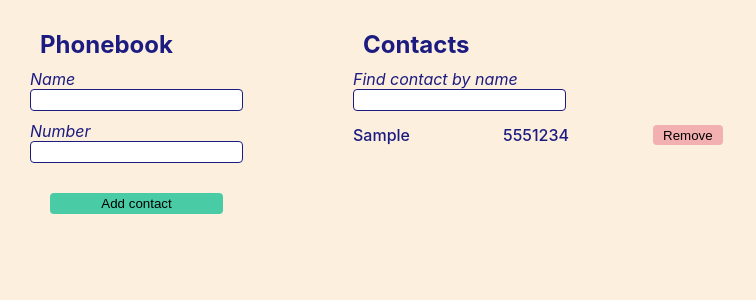
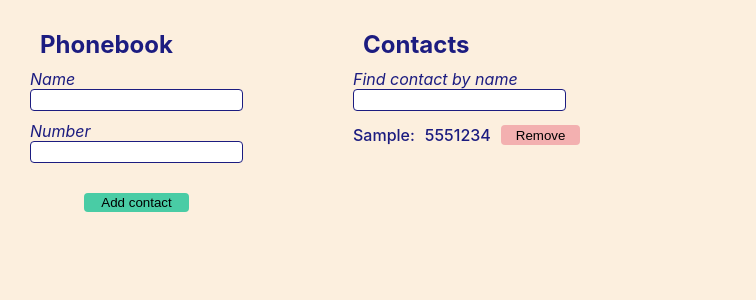
Before and after one commit to YuliaTsveleva/goit-react-hw-02-phonebook, a React (Create React App) app: page / in a window 1280 px wide. Both pictures are taken after typing "Sample", "5551234" into the empty fields and a click on the button "Add contact". Shown: the top 300 px of the page, without its empty margins (0-756 px from the left). Built offline with nearby package versions, Linux system fonts and the light colour scheme.

Commit message:
add contact list styles

```diff
--- a/src/Components/AddContactForm/AddContactForm.module.css
+++ b/src/Components/AddContactForm/AddContactForm.module.css
@@ -1,6 +1,7 @@
 .Form {
   display: flex;
   flex-direction: column;
+align-items: center;
 }
 
 .Label {
@@ -24,6 +25,7 @@
 
 .Button {
   margin: 20px;
+  padding: 0 15px;
   background-color: rgb(144, 238, 210);
   border:2px solid transparent;
   border-radius: 4px;
--- a/src/Components/ContactItem/ContactItem.js
+++ b/src/Components/ContactItem/ContactItem.js
@@ -5,8 +5,10 @@ import s from './ContactItem.module.css';
 function ContactItem({ id, name, number, onClick }) {
   return (
     <li key={id} className={s.Item}>
-      <p className={s.Name}>{name}</p>
-      <p className={s.Number}>{number}</p>
+      <div className={s.Wrapper}>
+        <p className={s.Name}>{name}:</p>
+        <p className={s.Number}>{number}</p>
+      </div>
       <button type="button" onClick={() => onClick()} className={s.Button}>
         Remove
       </button>
--- a/src/Components/ContactItem/ContactItem.module.css
+++ b/src/Components/ContactItem/ContactItem.module.css
@@ -1,23 +1,29 @@
 .Item {
   display: flex;
-  align-items: center;
+  justify-content:space-between;
+    align-items: center;
+    width: 100%;
   color:rgb(28, 28, 128);
   font-weight: 500;
   line-height: 0.5;
+}
 
-}
+.Wrapper{
+  display: flex;
+ }
+
 .Name {
   padding: 10px 0;
-  width: 150px;
+  margin-right: 10px;
 }
 
 .Number {
   padding: 10px 0;
-  width: 150px;
+margin-right: 10px;
 }
 
 .Button {
-  padding: 0 10px;
+  padding: 0 15px;
   height: 20px;
   background-color: rgb(243, 176, 176);
   border: none;
--- a/src/Components/ContactList/ContactList.module.css
+++ b/src/Components/ContactList/ContactList.module.css
@@ -2,6 +2,6 @@
   list-style: none;
   display: flex;
   flex-direction: column;
-  align-items: flex-start;
+  align-items: stretch;
   padding: 0;
 }
--- a/src/Components/Section/Section.module.css
+++ b/src/Components/Section/Section.module.css
@@ -7,10 +7,6 @@
     margin-right: 50px;
 }
 
-.Section:nth-child(2){
-    width: 100vw;
-}
-
 .Title{
     color:rgb(28, 28, 128);
     padding: 10px;
```
